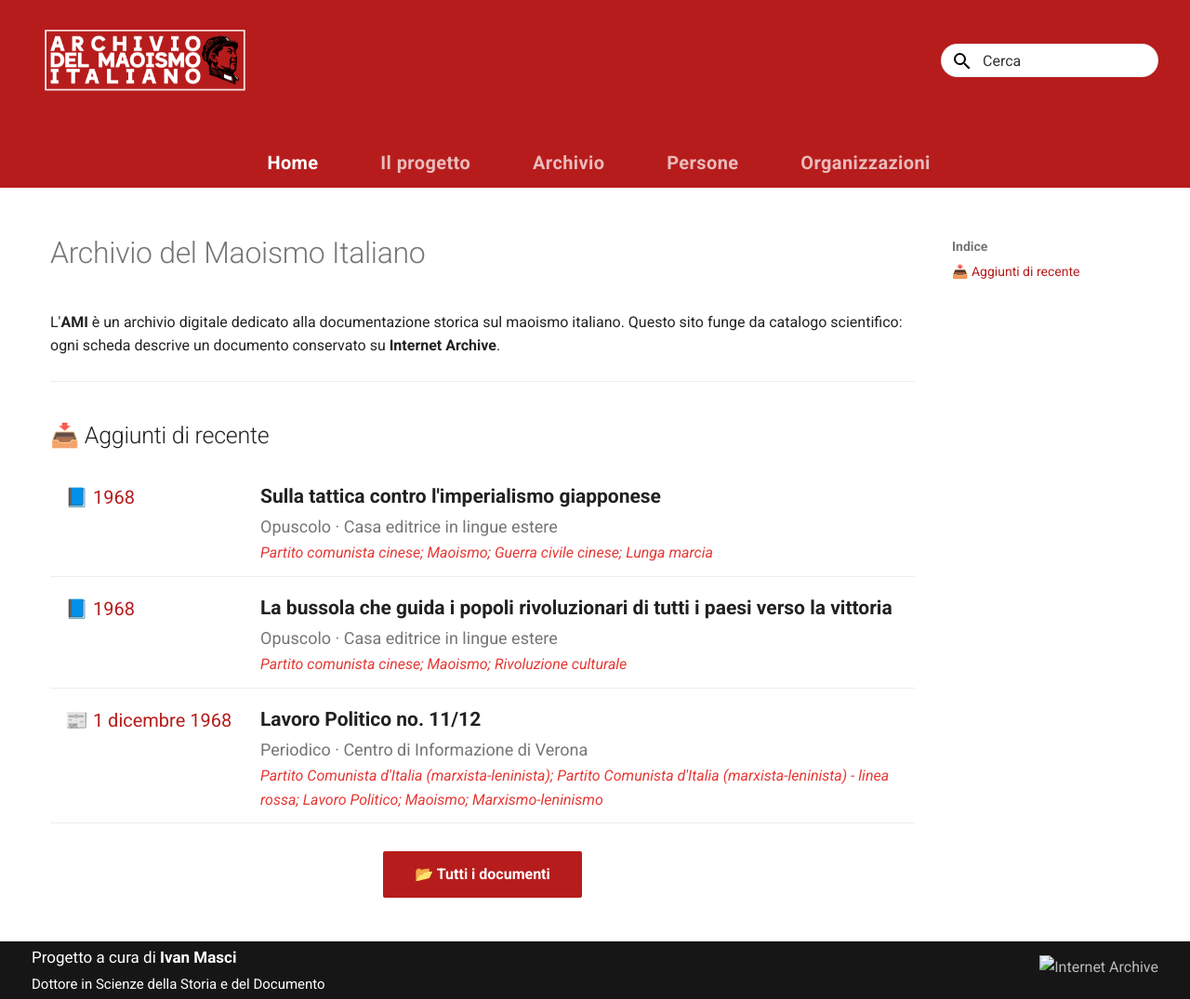
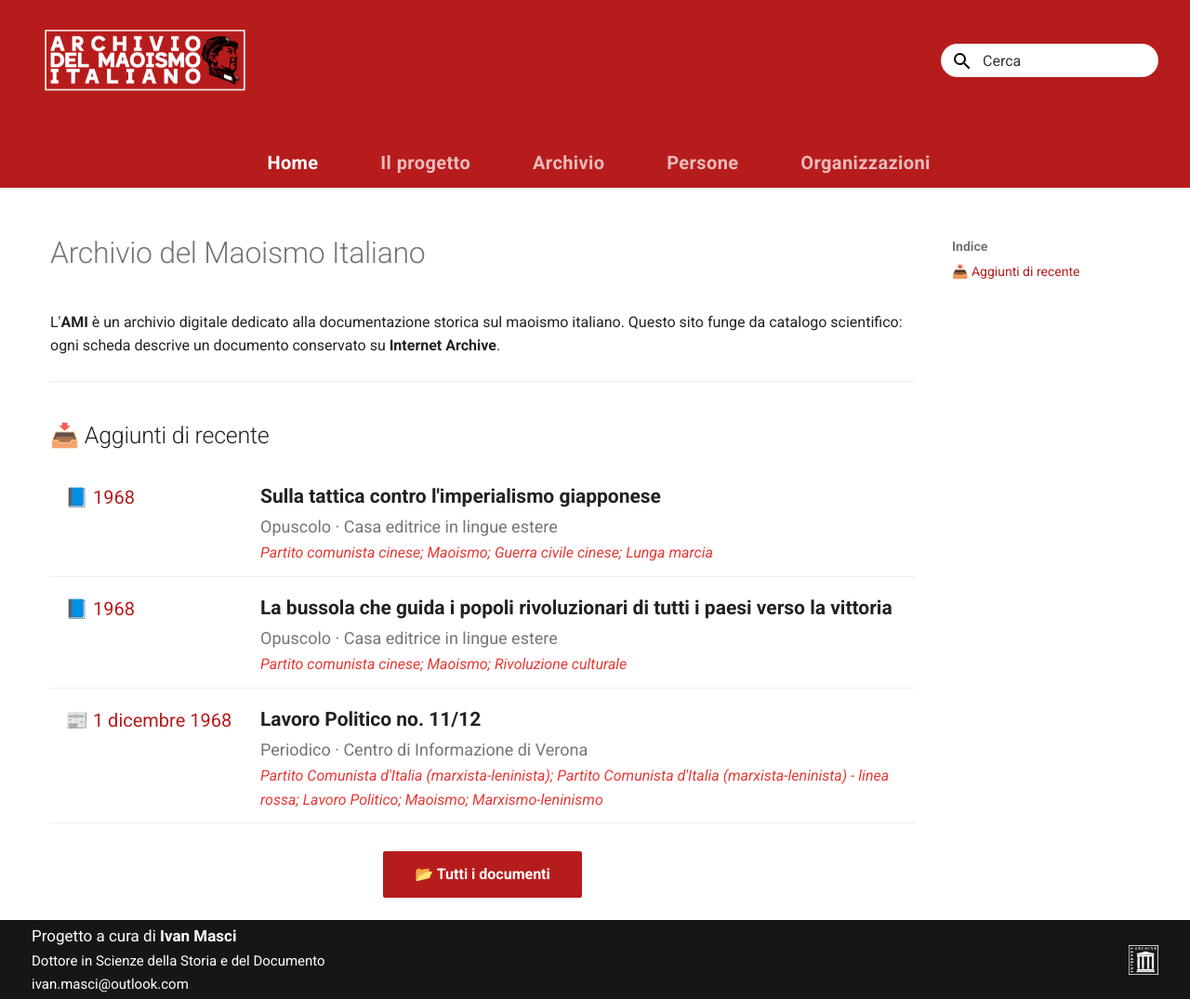
Before and after one commit to AMI-AIM/archivio-maoismo-italiano, an MkDocs documentation site: the page built from docs/index.md, in a window 1280 px wide and 1075 px high. Shown: the whole window at 93% size. Built offline with MkDocs 1.6.1 and Material for MkDocs 9.7.7, drawn with Linux system fonts in a browser that asks for light colours.

```diff
--- a/docs/stylesheets/extra.css
+++ b/docs/stylesheets/extra.css
@@ -190,7 +190,7 @@
 .md-footer-copyright {
     display: flex;
     flex-direction: column;
-    gap: 0.15rem;
+    gap: 0.05rem;
 }
 
 .md-footer-copyright__text {
@@ -235,3 +235,17 @@
         align-items: flex-start;
     }
 }
+.md-footer-copyright__email {
+    font-size: 0.75rem;
+    color: #ffffff !important;
+}
+
+.md-footer-copyright__email a {
+    color: #ffffff !important;
+    text-decoration: none;
+}
+
+.md-footer-copyright__email a:hover {
+    text-decoration: underline;
+    color: var(--md-primary-fg-color) !important;
+}
--- a/overrides/partials/footer.html
+++ b/overrides/partials/footer.html
@@ -11,6 +11,9 @@
         <div class="md-footer-copyright__subtext">
           Dottore in Scienze della Storia e del Documento
         </div>
+        <div class="md-footer-copyright__email">
+          <a href="mailto:ivan.masci@outlook.com">ivan.masci@outlook.com</a>
+      </div>
       </div>
 
       <!-- Lato destro: Logo Internet Archive (immagine) -->
@@ -20,7 +23,7 @@
            rel="noopener"
            title="Archivio del Maoismo Italiano su Internet Archive"
            class="md-footer-social__link">
-          <img src="/archivio-maoismo-italiano/images/internet-archive-logo.png"
+          <img src="/immagini/internet-archive-logo.png"
                alt="Internet Archive"
                style="height: 32px; width: auto;">
         </a>
```
